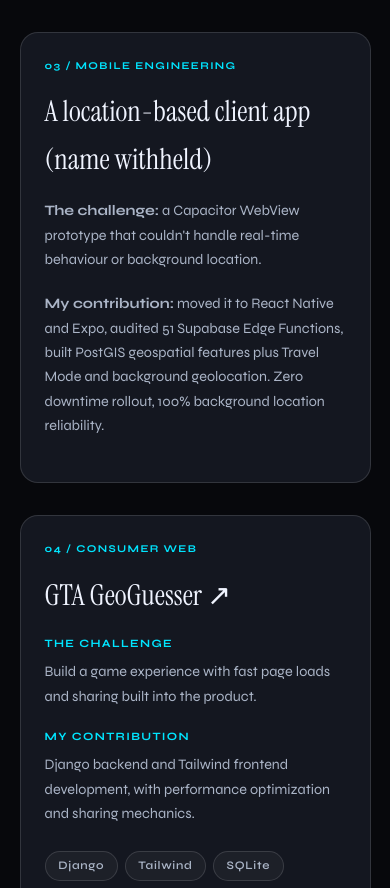
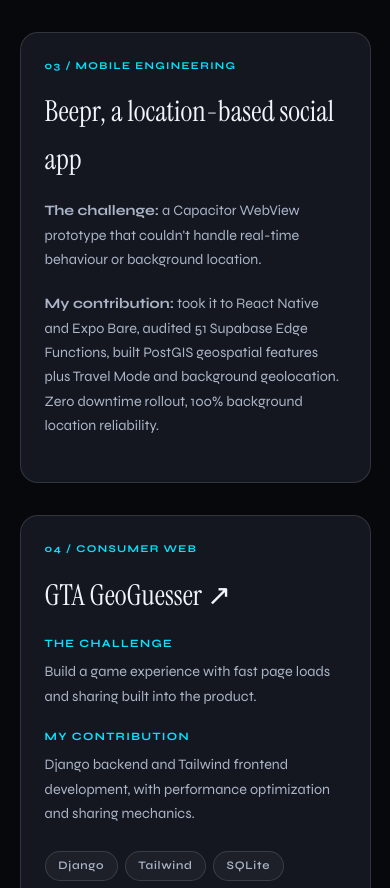
Before and after one commit to sergiop99/portifolio-sergio, a plain HTML site: page index.html in a window 390 px wide. Shown: the part 4364-5252 px from the top of the page. Drawn offline with Linux system fonts and the light colour scheme; a script that the page names is missing.

Commit message:
Update Beepr mobile engineering case study

```diff
--- a/index.html
+++ b/index.html
@@ -142,9 +142,9 @@
     </article>
     <article class="case-card secondary-case">
       <p class="case-kicker">03 / MOBILE ENGINEERING</p>
-      <h3 class="case-title">A location-based client app (name withheld)</h3>
+      <h3 class="case-title">Beepr, a location-based social app</h3>
       <div class="case-block"><p class="case-text"><strong>The challenge:</strong> a Capacitor WebView prototype that couldn't handle real-time behaviour or background location.</p></div>
-      <div class="case-block"><p class="case-text"><strong>My contribution:</strong> moved it to React Native and Expo, audited 51 Supabase Edge Functions, built PostGIS geospatial features plus Travel Mode and background geolocation. Zero downtime rollout, 100% background location reliability.</p></div>
+      <div class="case-block"><p class="case-text"><strong>My contribution:</strong> took it to React Native and Expo Bare, audited 51 Supabase Edge Functions, built PostGIS geospatial features plus Travel Mode and background geolocation. Zero downtime rollout, 100% background location reliability.</p></div>
     </article>
     <article class="case-card secondary-case">
       <p class="case-kicker">04 / CONSUMER WEB</p>
```
